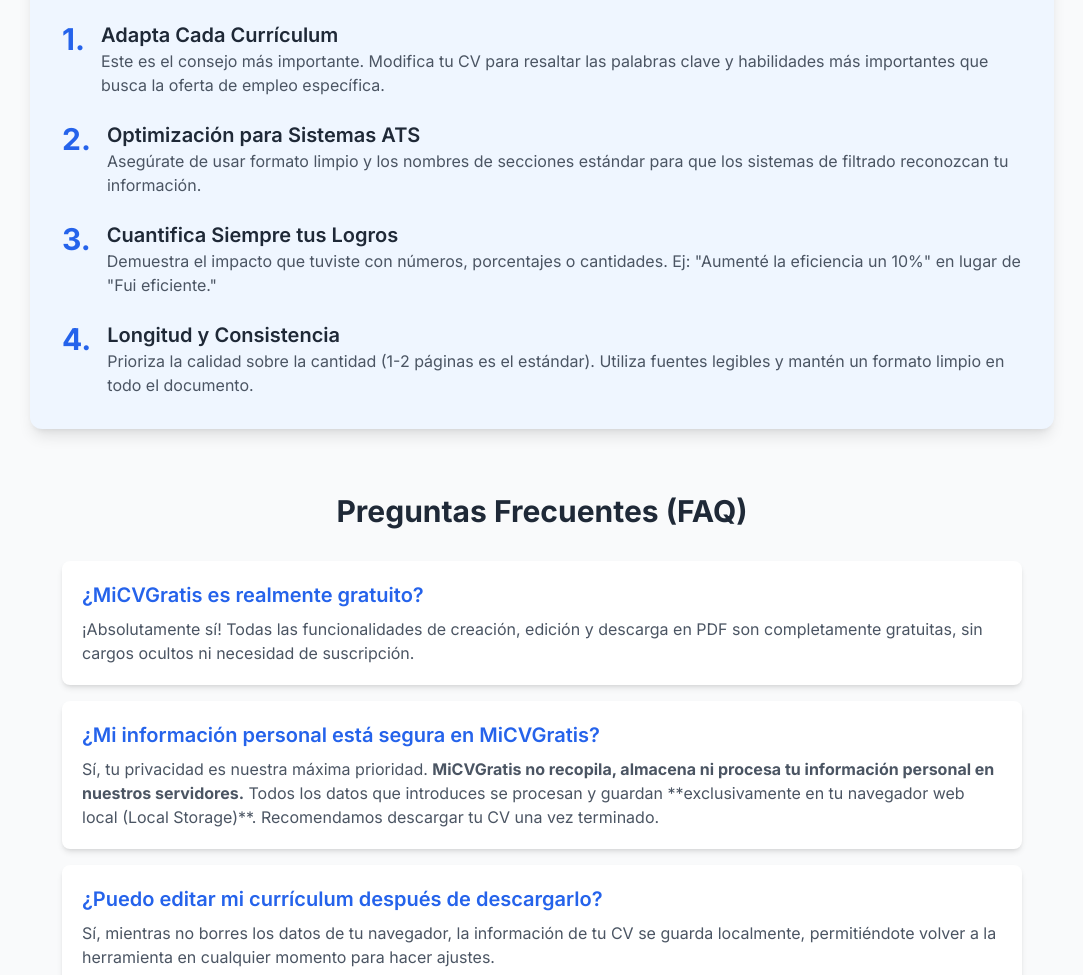
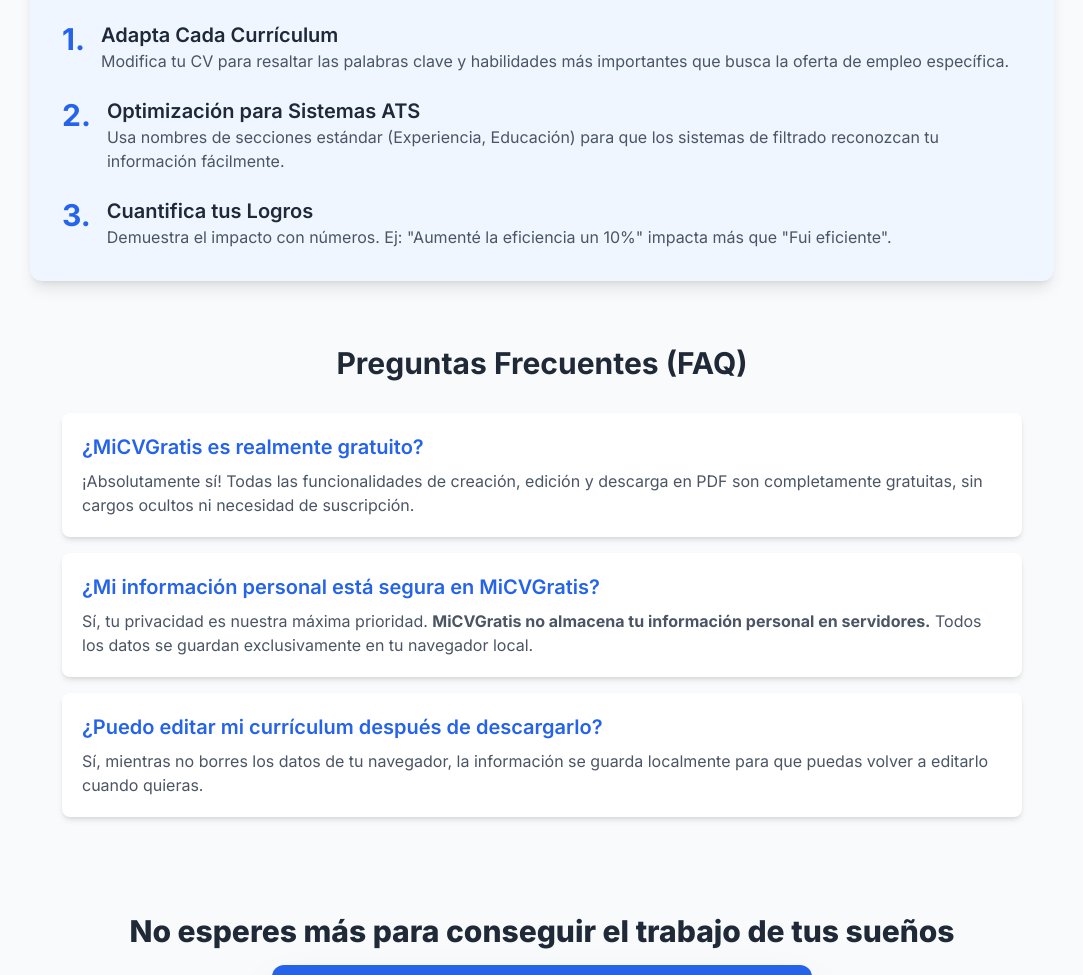
Before and after one commit to micvgratis/micvgratis.github.io, a plain HTML site: page index.html in a window 1280 px wide. Shown: the part 3583-4558 px from the top of the page, without its empty margins (98-1181 px from the left). Drawn offline with nearby package versions, Linux system fonts and the light colour scheme.

Commit message:
index.html

```diff
--- a/index.html
+++ b/index.html
@@ -51,9 +51,9 @@
         }
     </script>
 
-    <!-- Metadatos SEO (Optimizados por el usuario) -->
-    <title>Creador de Currículum Vitae GRATIS Online | Haz tu CV Profesional en Minutos</title>
-    <meta name="description" content="Crea tu currículum profesional online de forma rápida y GRATUITA. Elige plantillas modernas, descarga tu CV en PDF en minutos y destaca en tu búsqueda de empleo.">
+    <!-- Metadatos SEO OPTIMIZADOS (Títulos con mayor CTR para subir de posición) -->
+    <title>MiCVGratis | Crea tu Currículum en PDF Gratis (SIN Registro y SIN Pagos)</title>
+    <meta name="description" content="¿Cansado de pagar por descargar tu CV? Crea tu currículum profesional en PDF en 2 minutos. 100% Gratis, Sin Cuentas y con Privacidad Total. ¡Destaca hoy mismo!">
     <link rel="canonical" href="https://micvgratis.github.io/">
 
     <!-- AdSense y Verificación -->
@@ -189,7 +189,7 @@
                     <p class="mt-4 text-sm font-semibold text-secondary">Consejo ATS: Utiliza palabras clave similares a las que usa la empresa en la descripción.</p>
                 </div>
 
-                <!-- Sección 4 y 5 (Combinadas en vista pequeña) -->
+                <!-- Sección 4 y 5 -->
                 <div class="grid md:grid-cols-2 gap-8">
                     <div class="bg-white p-6 rounded-xl shadow-md">
                         <h3 class="text-2xl font-semibold text-primary mb-3">4. Educación</h3>
@@ -227,7 +227,7 @@
             </div>
         </section>
 
-        <!-- PRO TIPS -->
+        <!-- PRO TIPS (Añadido Estratégico) -->
         <section class="pro-tips max-w-5xl mx-auto px-4 sm:px-6 lg:px-8 bg-blue-50 p-8 rounded-xl shadow-lg border-t-8 border-primary">
             <h2 class="text-3xl font-bold text-gray-800 mb-6 text-center">
                 Claves para un Currículum <span class="text-primary">Verdaderamente Profesional</span>
@@ -237,28 +237,21 @@
                     <span class="text-3xl text-primary font-bold mr-4">1.</span>
                     <div>
                         <h3 class="text-xl font-semibold text-gray-800">Adapta Cada Currículum</h3>
-                        <p class="text-gray-600">Este es el consejo más importante. Modifica tu CV para resaltar las palabras clave y habilidades más importantes que busca la oferta de empleo específica.</p>
+                        <p class="text-gray-600">Modifica tu CV para resaltar las palabras clave y habilidades más importantes que busca la oferta de empleo específica.</p>
                     </div>
                 </div>
                 <div class="flex items-start">
                     <span class="text-3xl text-primary font-bold mr-4">2.</span>
                     <div>
                         <h3 class="text-xl font-semibold text-gray-800">Optimización para Sistemas ATS</h3>
-                        <p class="text-gray-600">Asegúrate de usar formato limpio y los nombres de secciones estándar para que los sistemas de filtrado reconozcan tu información.</p>
+                        <p class="text-gray-600">Usa nombres de secciones estándar (Experiencia, Educación) para que los sistemas de filtrado reconozcan tu información fácilmente.</p>
                     </div>
                 </div>
                 <div class="flex items-start">
                     <span class="text-3xl text-primary font-bold mr-4">3.</span>
                     <div>
-                        <h3 class="text-xl font-semibold text-gray-800">Cuantifica Siempre tus Logros</h3>
-                        <p class="text-gray-600">Demuestra el impacto que tuviste con números, porcentajes o cantidades. Ej: "Aumenté la eficiencia un 10%" en lugar de "Fui eficiente."</p>
-                    </div>
-                </div>
-                <div class="flex items-start">
-                    <span class="text-3xl text-primary font-bold mr-4">4.</span>
-                    <div>
-                        <h3 class="text-xl font-semibold text-gray-800">Longitud y Consistencia</h3>
-                        <p class="text-gray-600">Prioriza la calidad sobre la cantidad (1-2 páginas es el estándar). Utiliza fuentes legibles y mantén un formato limpio en todo el documento.</p>
+                        <h3 class="text-xl font-semibold text-gray-800">Cuantifica tus Logros</h3>
+                        <p class="text-gray-600">Demuestra el impacto con números. Ej: "Aumenté la eficiencia un 10%" impacta más que "Fui eficiente".</p>
                     </div>
                 </div>
             </div>
@@ -276,15 +269,11 @@
                 </div>
                 <div class="faq-item bg-white p-5 rounded-lg shadow-md hover:shadow-lg transition duration-300">
                     <h3 class="text-xl font-semibold text-primary mb-2">¿Mi información personal está segura en MiCVGratis?</h3>
-                    <p class="text-gray-600">Sí, tu privacidad es nuestra máxima prioridad. <strong>MiCVGratis no recopila, almacena ni procesa tu información personal en nuestros servidores.</strong> Todos los datos que introduces se procesan y guardan **exclusivamente en tu navegador web local (Local Storage)**. Recomendamos descargar tu CV una vez terminado.</p>
+                    <p class="text-gray-600">Sí, tu privacidad es nuestra máxima prioridad. <strong>MiCVGratis no almacena tu información personal en servidores.</strong> Todos los datos se guardan exclusivamente en tu navegador local.</p>
                 </div>
                 <div class="faq-item bg-white p-5 rounded-lg shadow-md hover:shadow-lg transition duration-300">
                     <h3 class="text-xl font-semibold text-primary mb-2">¿Puedo editar mi currículum después de descargarlo?</h3>
-                    <p class="text-gray-600">Sí, mientras no borres los datos de tu navegador, la información de tu CV se guarda localmente, permitiéndote volver a la herramienta en cualquier momento para hacer ajustes.</p>
-                </div>
-                <div class="faq-item bg-white p-5 rounded-lg shadow-md hover:shadow-lg transition duration-300">
-                    <h3 class="text-xl font-semibold text-primary mb-2">¿Mi currículum será compatible con los sistemas ATS?</h3>
-                    <p class="text-gray-600">Sí, diseñamos nuestras plantillas pensando en la compatibilidad con los sistemas ATS para asegurar que tu información importante sea reconocida.</p>
+                    <p class="text-gray-600">Sí, mientras no borres los datos de tu navegador, la información se guarda localmente para que puedas volver a editarlo cuando quieras.</p>
                 </div>
             </div>
         </section>
@@ -294,7 +283,6 @@
             <h2 class="text-3xl font-extrabold text-gray-800 mb-4">
                 No esperes más para conseguir el trabajo de tus sueños
             </h2>
-            <!-- ENLACE PRINCIPAL OPTIMIZADO -->
             <a href="app.html" class="inline-block bg-primary hover:bg-blue-700 text-white font-extrabold text-xl py-4 px-12 rounded-xl shadow-2xl transform transition duration-300 hover:scale-105">
                 Accede al Generador de Currículum ¡GRATIS!
             </a>
@@ -312,12 +300,9 @@
                 <span class="text-gray-500">|</span>
                 <a href="contacto.html" class="hover:text-primary transition duration-200">Contacto</a>
                 <span class="text-gray-500">|</span>
-                <!-- ENLACE INTERNO DESDE EL FOOTER -->
                 <a href="app.html" class="hover:text-primary transition duration-200">Creador de CV</a>
             </div>
         </div>
     </footer>
-
-    <!-- Eliminamos las referencias a script.js y jspdf, asumiendo que el JS es para la app.html y no para la landing page estática. -->
 </body>
 </html>
```
